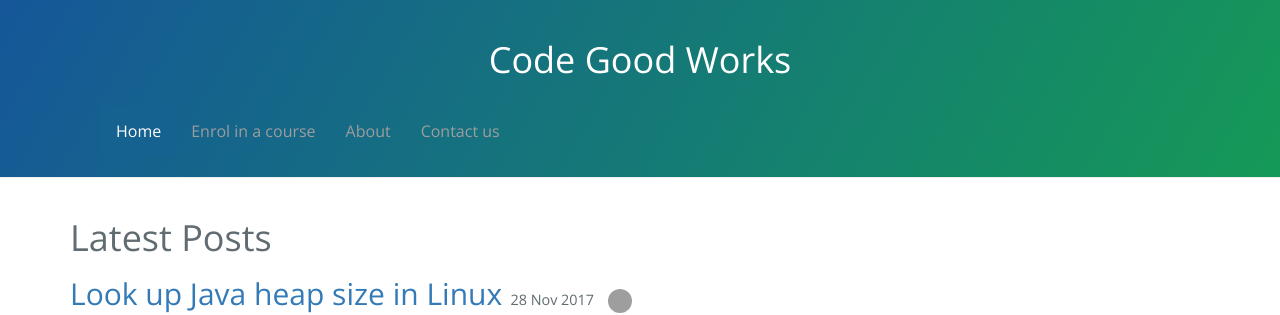
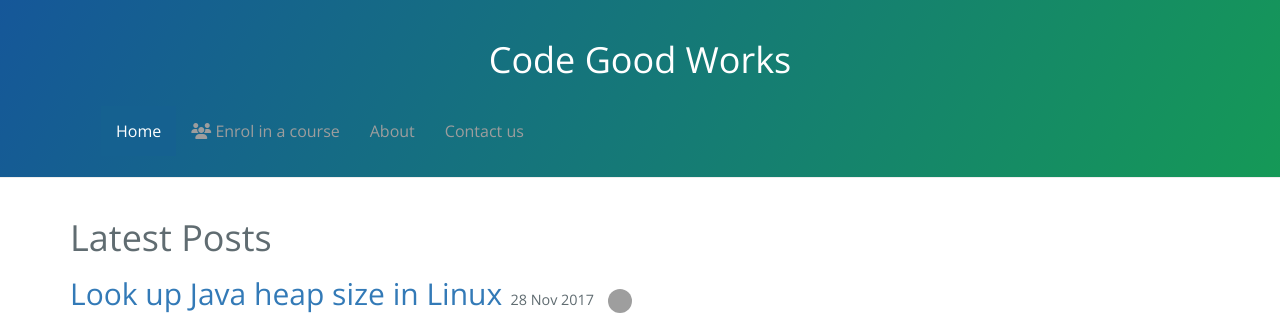
Before and after one commit to yucigou/codegoodworks, a Jekyll site: the page built from index.md, in a window 1280 px wide. Shown: the top 315 px of the page. Built offline with Jekyll 4.4.1, drawn with Linux system fonts in a browser that asks for light colours; nearby versions of some CDN libraries; grey boxes are pictures that could not be loaded.

Commit message:
Add fontawesome

```diff
--- a/_includes/menu.html
+++ b/_includes/menu.html
@@ -10,7 +10,7 @@
     <div class="collapse navbar-collapse" id="myNavbar">
       <ul class="nav navbar-nav">
         <li id="home" class="active"><a href="/">Home</a></li>
-        <li id="enrolment"><a href="/enrolment">Enrol in a course</a></li>
+        <li id="enrolment"><a href="/enrolment"><i class="fa fa-users" aria-hidden="true"></i>&nbsp;Enrol in a course</a></li>
         <li id="about"><a href="/about">About</a></li>
         <li id="contact"><a href="/contact">Contact us</a></li>
       </ul>
--- a/_layouts/default.html
+++ b/_layouts/default.html
@@ -10,6 +10,7 @@
     <script src="https://ajax.googleapis.com/ajax/libs/jquery/3.2.1/jquery.min.js"></script>
     <script src="https://maxcdn.bootstrapcdn.com/bootstrap/3.3.7/js/bootstrap.min.js"></script>
 
+    <script src="https://use.fontawesome.com/bc820f8cf2.js"></script>
     <!--<script type="text/javascript" src="https://cdnjs.cloudflare.com/ajax/libs/jquery-validate/1.17.0/jquery.validate.min.js"></script>-->
 
     <title>{{ page.title }}</title>
```
